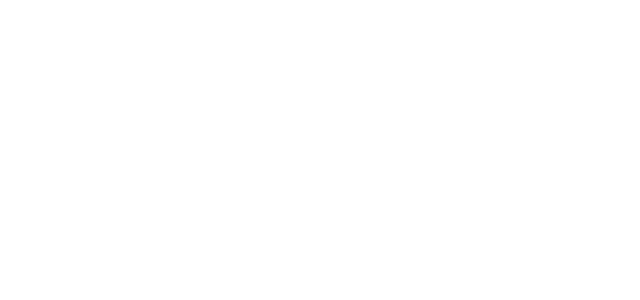
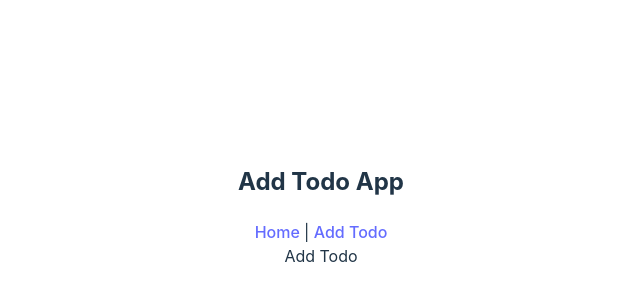
Before and after one commit to AmirHKarimi888/React-Todo-App, a React (Vite) app: page /add-todo in a window 1280 px wide. Shown: the part 194-494 px from the top of the page, without its empty margins (319-959 px from the left). Built offline with nearby package versions, Linux system fonts and the light colour scheme.

Commit message:
Router system is set

```diff
--- /dev/null
+++ b/db.json
@@ -0,0 +1,5 @@
+{
+    "todos": [
+
+    ]
+}
--- a/package.json
+++ b/package.json
@@ -10,8 +10,10 @@
     "preview": "vite preview"
   },
   "dependencies": {
+    "axios": "^1.4.0",
     "react": "^18.2.0",
-    "react-dom": "^18.2.0"
+    "react-dom": "^18.2.0",
+    "react-router-dom": "^6.14.1"
   },
   "devDependencies": {
     "@types/react": "^18.2.14",
--- a/src/App.jsx
+++ b/src/App.jsx
@@ -1,10 +1,23 @@
+import { BrowserRouter, Route, Routes } from 'react-router-dom'
 import './App.css'
 
+import { Home } from './pages/Home'
+import { AddTodoPage } from './pages/AddTodoPage'
+import { NotFoundPage } from './pages/NotFoundPage'
+
+import { Header } from './components/Header'
 function App() {
 
   return (
     <div className="App">
-
+      <BrowserRouter>
+        <Header />
+        <Routes>
+          <Route path='/' element={ <Home /> }/>
+          <Route path='/add-todo' element={ <AddTodoPage /> } />
+          <Route path='*' element={ <NotFoundPage /> } />
+        </Routes>
+      </BrowserRouter>
     </div>
   )
 }
--- /dev/null
+++ b/src/components/Header.jsx
@@ -0,0 +1,14 @@
+import { Link } from "react-router-dom"
+
+export const Header = () => {
+
+    return (
+        <div className="header">
+            <h2>Add Todo App</h2>
+            <nav>
+                <Link to="/">Home </Link>|
+                <Link to="/add-todo"> Add Todo </Link>
+            </nav>
+        </div>
+    )
+}
--- /dev/null
+++ b/src/pages/AddTodoPage.jsx
@@ -0,0 +1,9 @@
+
+export const AddTodoPage = () => {
+
+    return (
+        <div className="addTodoPage">
+            Add Todo
+        </div>
+    )
+}
--- /dev/null
+++ b/src/pages/Home.jsx
@@ -0,0 +1,9 @@
+
+export const Home = () => {
+
+    return (
+        <div className="home">
+            Home
+        </div>
+    )
+}
--- /dev/null
+++ b/src/pages/NotFoundPage.jsx
@@ -0,0 +1,9 @@
+
+export const NotFoundPage = () => {
+
+    return (
+        <div className="notFoundPage">
+            Error 404
+        </div>
+    )
+}
```
Also changed, not shown: src/components/Footer.jsx (added), 1 other file (tests, documents, lock files or other folders).
